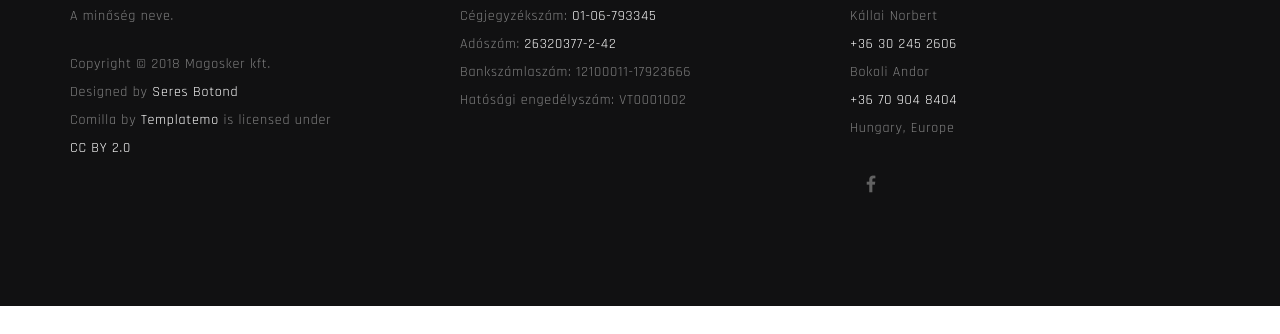
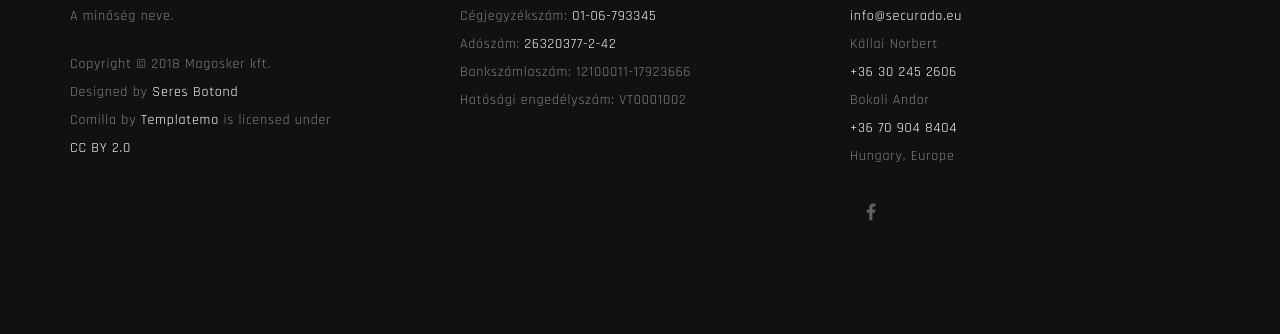
Before and after one commit to mrscaper/Securado, a plain HTML site: page index.html in a window 1280 px wide. Shown: the part 1813-2147 px from the top of the page. Before the commit the page ends 2119 px from the top, so only its background shows below. Drawn offline with Linux system fonts and the light colour scheme.

Commit message:
google email meta

```diff
--- a/index.html
+++ b/index.html
@@ -9,6 +9,7 @@
 Comila Template
 http://www.templatemo.com/tm-490-comila
 -->
+  <meta name="google-site-verification" content="EdgeDdm_ETvPM6TbbJSAJ6AcsbIDHcl_4zzgauvx4sU" />
 	<meta http-equiv="X-UA-Compatible" content="IE=Edge">
 	<meta name="viewport" content="width=device-width, initial-scale=1">
 	<meta name="keywords" content="">
@@ -228,6 +229,7 @@ http://www.templatemo.com/tm-490-comila
       <div class="col-md-3 col-sm-5">
         <h2>Elérhetőségeink</h2>
         <p class="wow fadeInUp" data-wow-delay="0.6s">
+          <a href="mailto:info@securado.eu">info@securado.eu</a><br>
           Kállai Norbert<br>
           <a href="tel:+36302452606">+36 30 245 2606</a><br>
           Bokoli Andor<br>
```
